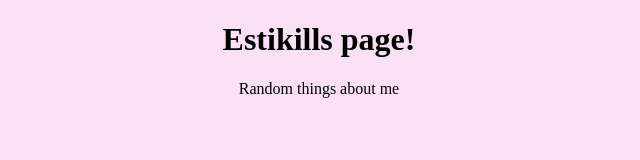
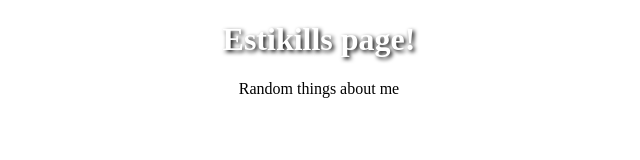
Before and after one commit to estikill/EstiWEB, a plain HTML site: page index.html in a window 1280 px wide. Shown: the whole page, without its empty margins (321-961 px from the left). Drawn offline with Linux system fonts and the light colour scheme.

Commit message:
Update style.css

```diff
--- a/style.css
+++ b/style.css
@@ -1,3 +1,6 @@
-body { background-color: rgb(250, 224, 244); }
-h1 { color: rgb(0, 0, 0); }
+#grad {
+  background-image: linear-gradient(to top, pink, white);
+}
+h1 { color: white;
+  text-shadow: 2px 2px 4px #000000; }
 p { color: rgb(0, 0, 0); }
```
